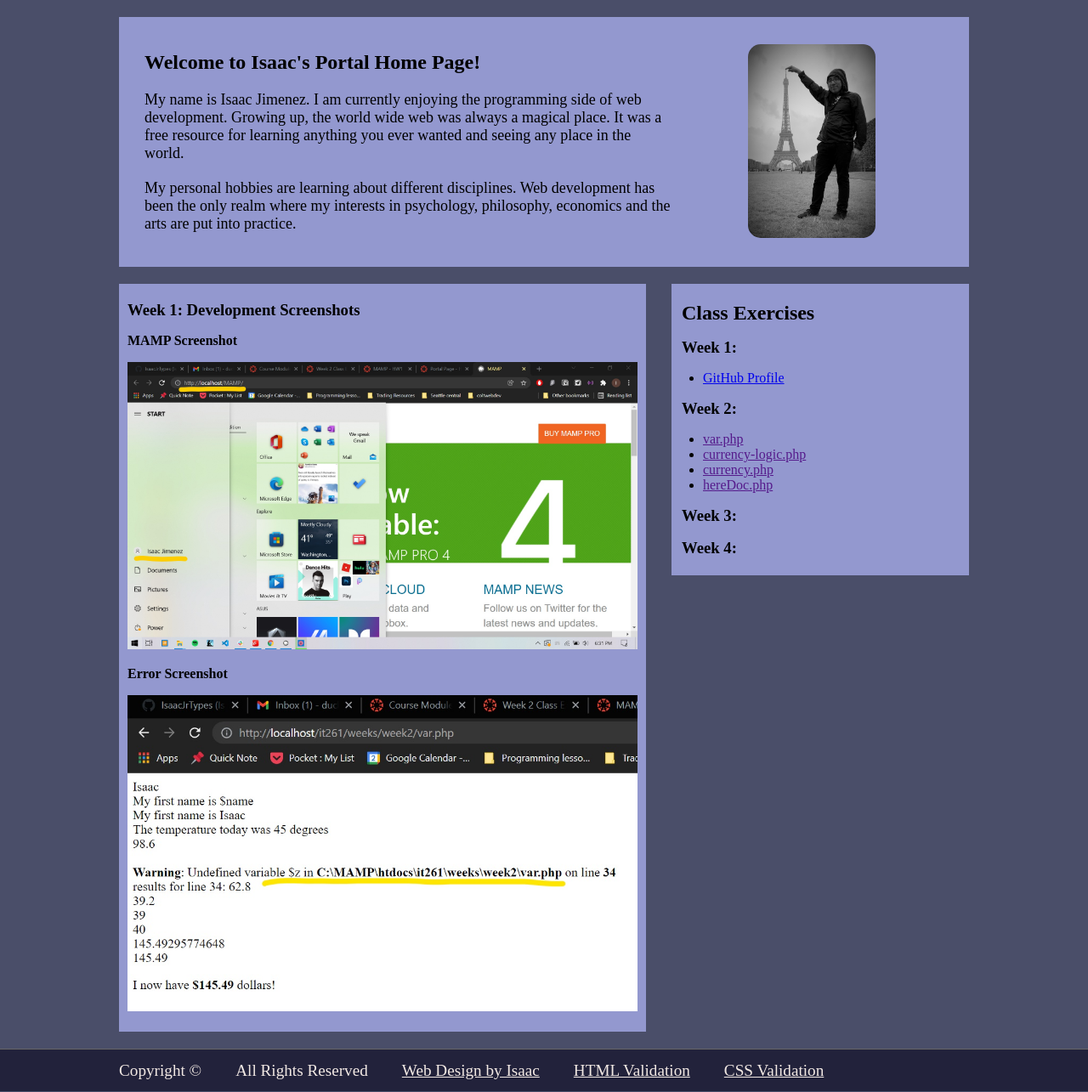
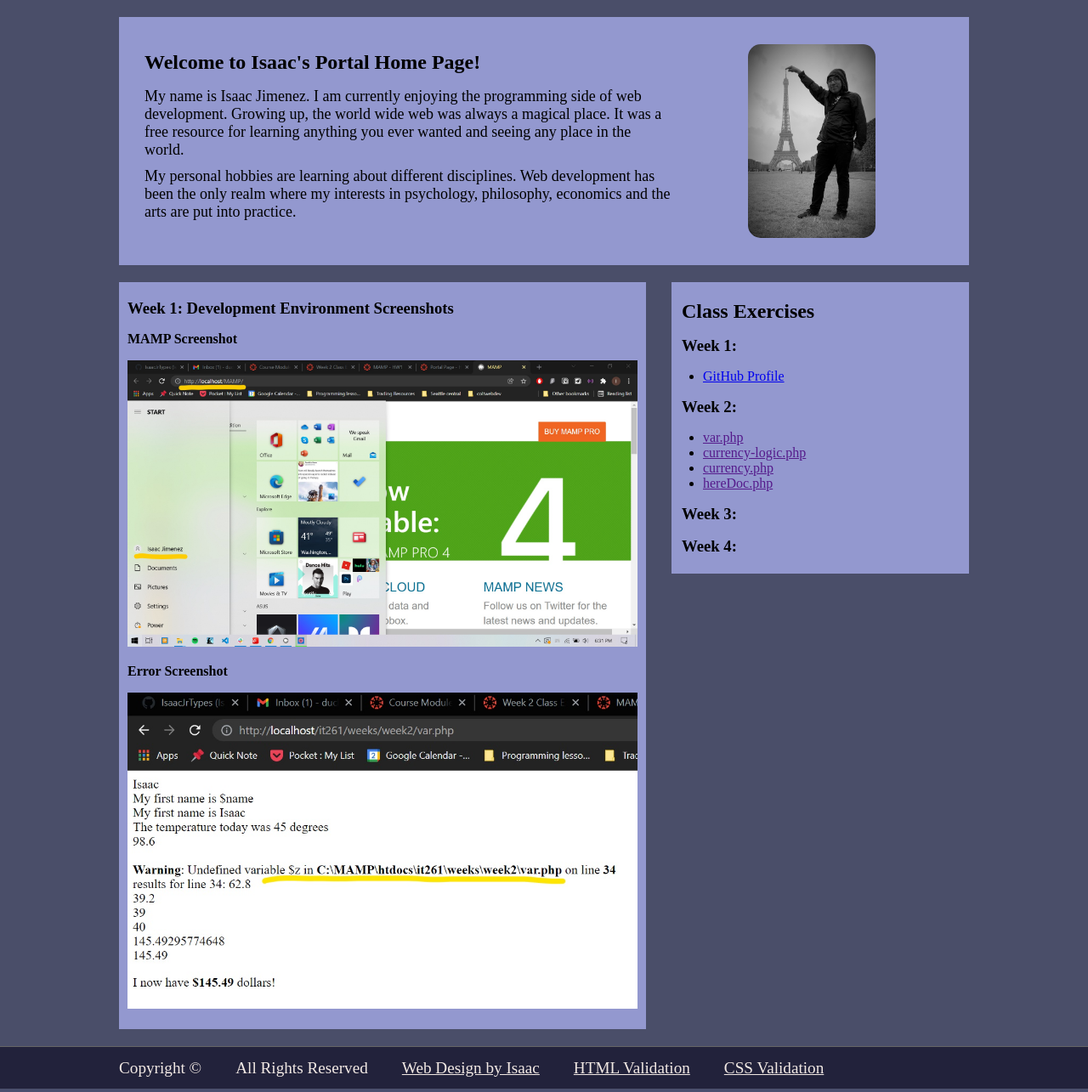
Before and after one commit to IsaacJrTypes/it261, a PHP site: page / in a window 1280 px wide. Shown: the part 210-1495 px from the top of the page at 85% size. Run offline with PHP 8.4, Linux system fonts and the light colour scheme.

```diff
--- a/website/css/styles.css
+++ b/website/css/styles.css
@@ -88,7 +88,7 @@ section {
 
 p {
   font-size: 18px;
-  margin: 20px 0;
+  margin: 10px 0;
 }
 
 aside {
--- a/website/index.html
+++ b/website/index.php
@@ -56,7 +56,7 @@
       <!-- End Hero -->
       <main>
         <section>
-          <h3>Week 1: Development Screenshots</h3>
+          <h3>Week 1: Development Environment Screenshots</h3>
           <h4>MAMP Screenshot</h4>
           <img
             src="images/setupScreenshot.jpg"
```
